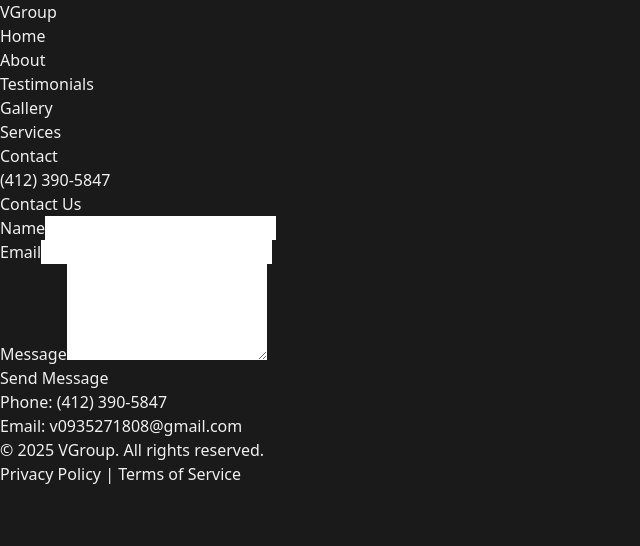
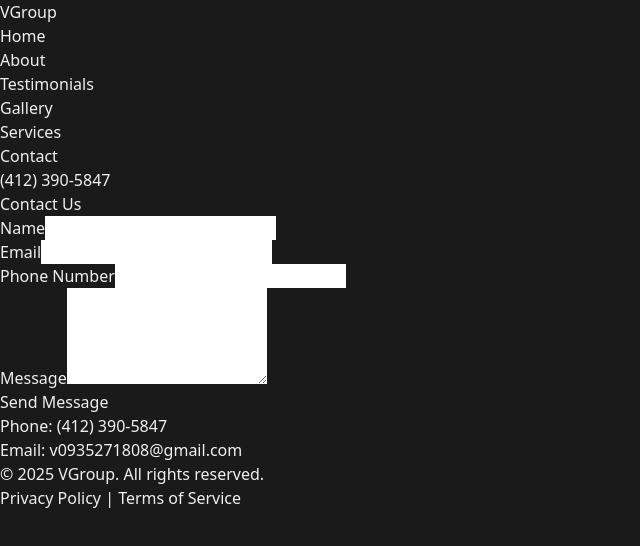
Before and after one commit to chicagorealtynow/vgroup, a React (Vite) app: page /contact in a window 1280 px wide. Shown: the top 546 px of the page, without its empty margins (0-640 px from the left). Built offline with nearby package versions, Linux system fonts and the light colour scheme.

Commit message:
Add files via upload

```diff
--- a/src/components/Contact.jsx
+++ b/src/components/Contact.jsx
@@ -5,6 +5,7 @@
 const Contact = () => {
   const [name, setName] = useState("");
   const [email, setEmail] = useState("");
+  const [phone, setPhone] = useState(""); // Fixed typo
   const [message, setMessage] = useState("");
   const [statusMessage, setStatusMessage] = useState("");
 
@@ -21,13 +22,14 @@
   const handleSubmit = e => {
     e.preventDefault();
 
-    const serviceId = "service_your_service_id";
-    const templateId = "template_your_template_id";
-    const publicKey = "your_public_key";
+    const serviceId = "service_4bo2rn3";
+    const templateId = "template_cp398ff";
+    const publicKey = "BBYtF3WCEd-xfpJPT";
 
     const templateParams = {
       from_name: name,
       from_email: email,
+      from_phone: phone,
       message: message
     };
 
@@ -38,6 +40,7 @@
         setStatusMessage("Message sent successfully!");
         setName("");
         setEmail("");
+        setPhone(""); // Fixed reference to correctly reset phone input
         setMessage("");
       })
       .catch(error => {
@@ -84,6 +87,19 @@
               className="w-full bg-gray-700 text-gray-200 border border-gray-600 rounded-md py-2 px-3 focus:outline-none focus:border-blue-500"
               value={email}
               onChange={e => setEmail(e.target.value)}
+              required
+            />
+          </div>
+          <div>
+            <label htmlFor="phone" className="block text-gray-300 mb-1">
+              Phone Number
+            </label>
+            <input
+              type="tel" // Changed from "phone" to "tel" for better validation
+              id="phone"
+              className="w-full bg-gray-700 text-gray-200 border border-gray-600 rounded-md py-2 px-3 focus:outline-none focus:border-blue-500"
+              value={phone}
+              onChange={e => setPhone(e.target.value)}
               required
             />
           </div>
```
